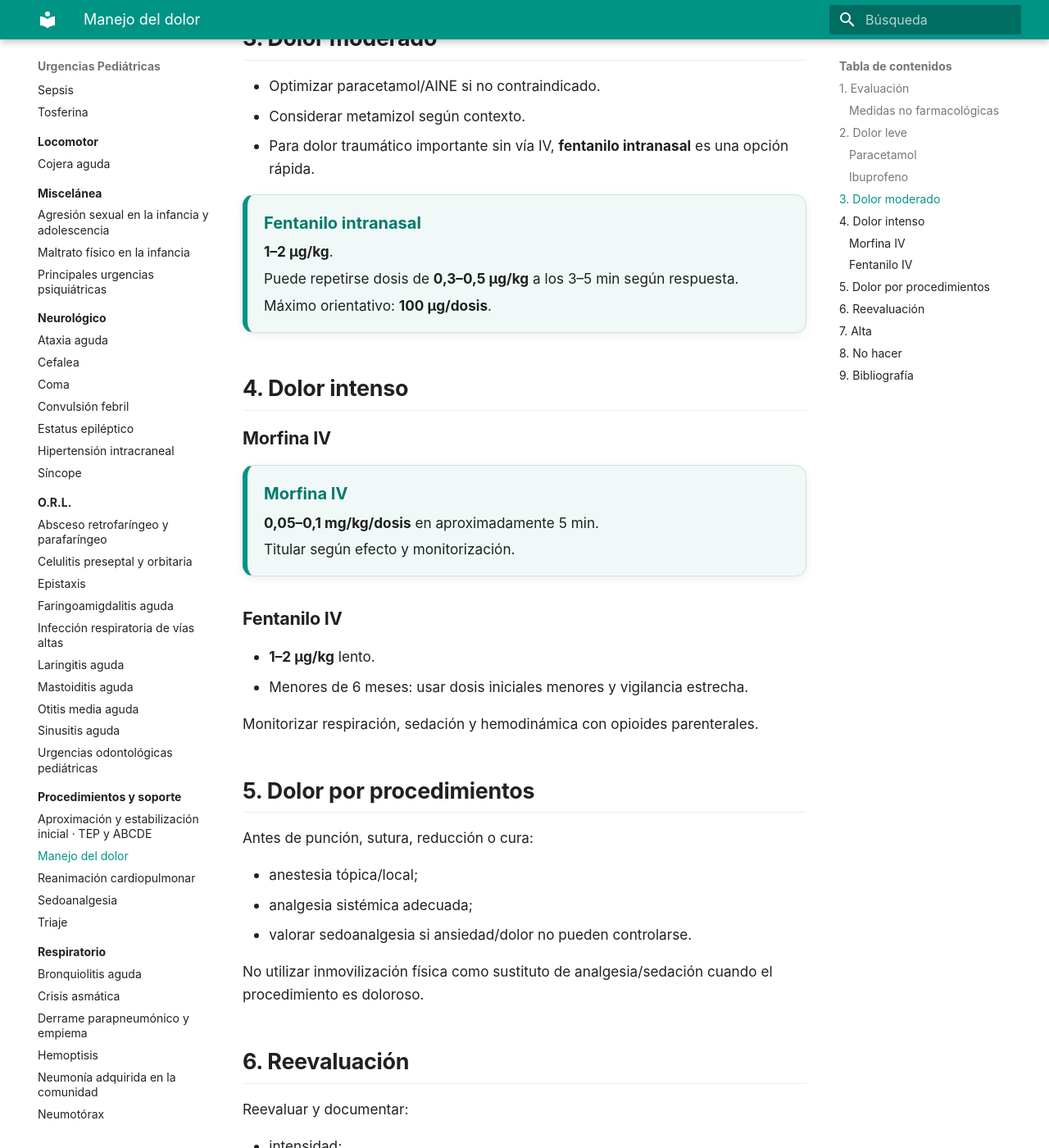
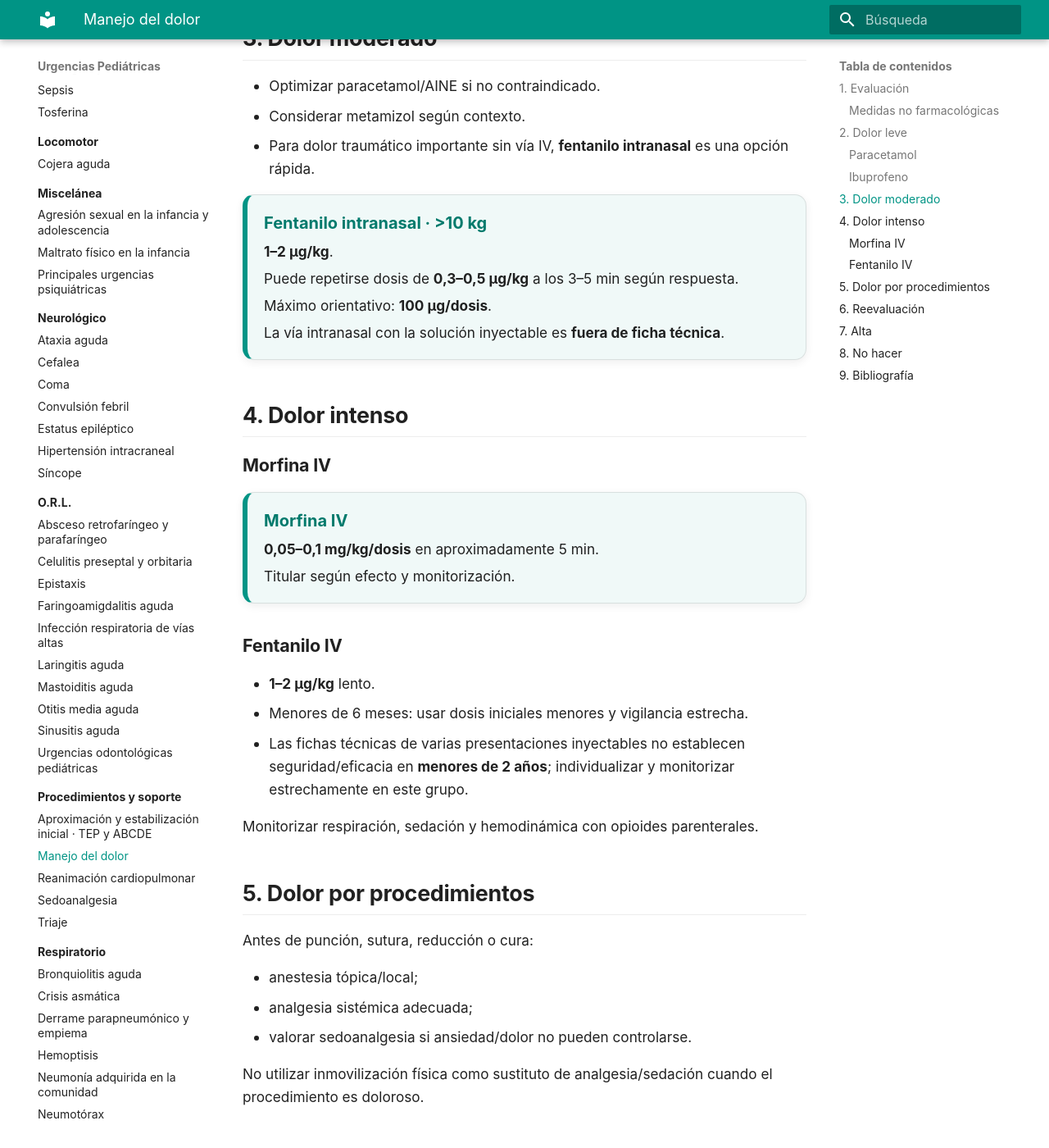
Before and after one commit to gonzaloares/urgencias-pediatricas, an MkDocs documentation site: the page built from docs/procedimientos/manejo-dolor.md, in a window 1280 px wide and 1400 px high, scrolled down 1514 px. Shown: the whole window at 82% size. Built offline with MkDocs 1.6.1 and Material for MkDocs 9.7.7, drawn with Linux system fonts in a browser that asks for light colours; some of the changed text lies outside the part shown.

Commit message:
Aclara fentanilo intranasal y edad pediátrica

```diff
--- a/docs/procedimientos/manejo-dolor.md
+++ b/docs/procedimientos/manejo-dolor.md
@@ -53,10 +53,11 @@ Registrar intensidad antes y después del tratamiento.
 - Para dolor traumático importante sin vía IV, **fentanilo intranasal** es una opción rápida.
 
 <div class="dose-card">
-  <strong>Fentanilo intranasal</strong>
+  <strong>Fentanilo intranasal · >10 kg</strong>
   <span><b>1–2 µg/kg</b>.</span>
   <span>Puede repetirse dosis de <b>0,3–0,5 µg/kg</b> a los 3–5 min según respuesta.</span>
   <span>Máximo orientativo: <b>100 µg/dosis</b>.</span>
+  <span>La vía intranasal con la solución inyectable es <b>fuera de ficha técnica</b>.</span>
 </div>
 
 <a id="intenso"></a>
@@ -74,6 +75,7 @@ Registrar intensidad antes y después del tratamiento.
 
 - **1–2 µg/kg** lento.
 - Menores de 6 meses: usar dosis iniciales menores y vigilancia estrecha.
+- Las fichas técnicas de varias presentaciones inyectables no establecen seguridad/eficacia en **menores de 2 años**; individualizar y monitorizar estrechamente en este grupo.
 
 Monitorizar respiración, sedación y hemodinámica con opioides parenterales.
 
@@ -127,3 +129,4 @@ Si persiste dolor intenso → revisar diagnóstico, dosis, vía y necesidad de e
 ## 9. Bibliografía
 
 1. Guerrero Márquez G, Míguez Navarro MC, Sánchez García I, Plana Fernández M, Ramón Llácer M, Grupo de trabajo de Analgesia y Sedación. **Manejo del dolor en Urgencias pediátricas.** Protocolos diagnósticos y terapéuticos en Urgencias de Pediatría. Sociedad Española de Urgencias de Pediatría. 4.ª ed. 2024. [Documento](https://seup.org/wp-content/uploads/2024/04/28_Dolor_urgencias_4ed.pdf)
+2. Agencia Española de Medicamentos y Productos Sanitarios (AEMPS). **Fentanilo solución inyectable: ficha técnica.** [CIMA](https://cima.aemps.es/cima/dochtml/ft/41764/FT_41764.html)
```
